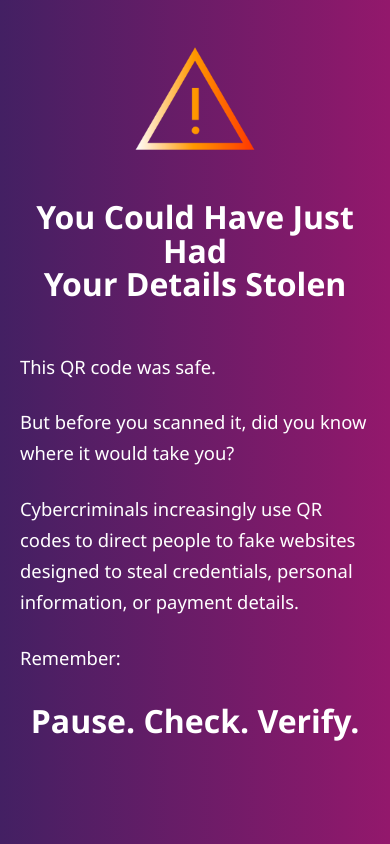
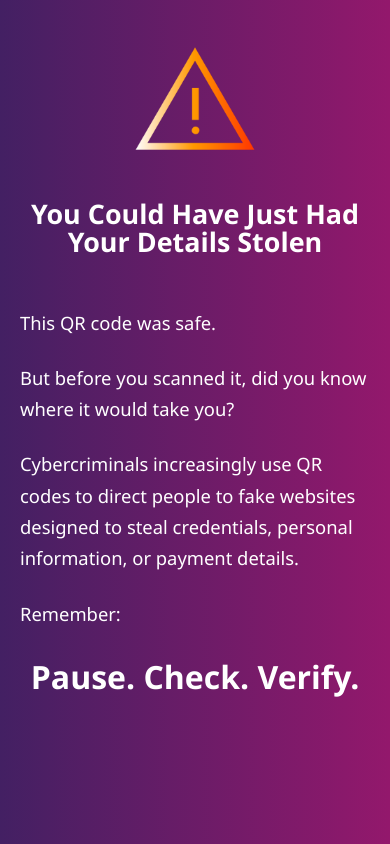
Before and after one commit to tom-hayter/ccs-qr-demo, a plain HTML site: page index.html in a window 390 px wide. Drawn offline with Linux system fonts and the light colour scheme.

Commit message:
Update index.html

```diff
--- a/index.html
+++ b/index.html
@@ -48,12 +48,12 @@ body {
     line-height: 1.05;
     margin-bottom: 50px;
 
-    /* Responsive but constrained */
-    font-size: clamp(2.5rem, 7vw, 5.5rem);
+    /* Never wrap within a line, so it always stays on 2 lines */
+    white-space: nowrap;
 
-    /* Prevent overflow */
-    overflow-wrap: normal;
-    word-break: keep-all;
+    /* Scale so the longest line (~23 chars) always fits the container:
+       (viewport width - 40px page padding) / 13, capped at desktop size */
+    font-size: min(calc((100vw - 40px) / 13), 4.5rem);
 }
 
 .heading-line {
@@ -75,9 +75,6 @@ body {
     line-height: 1.1;
     margin-top: 30px;
 
-    /* Never wrap */
-    white-space: nowrap;
-
     /* Responsive */
     font-size: clamp(2.5rem, 8vw, 5.5rem);
 }
@@ -94,10 +91,6 @@ body {
 }
 
 @media (max-width: 480px) {
-    .heading {
-        font-size: clamp(2rem, 8vw, 3.5rem);
-    }
-
     .pcv {
         font-size: clamp(2rem, 8vw, 3.5rem);
     }
```
